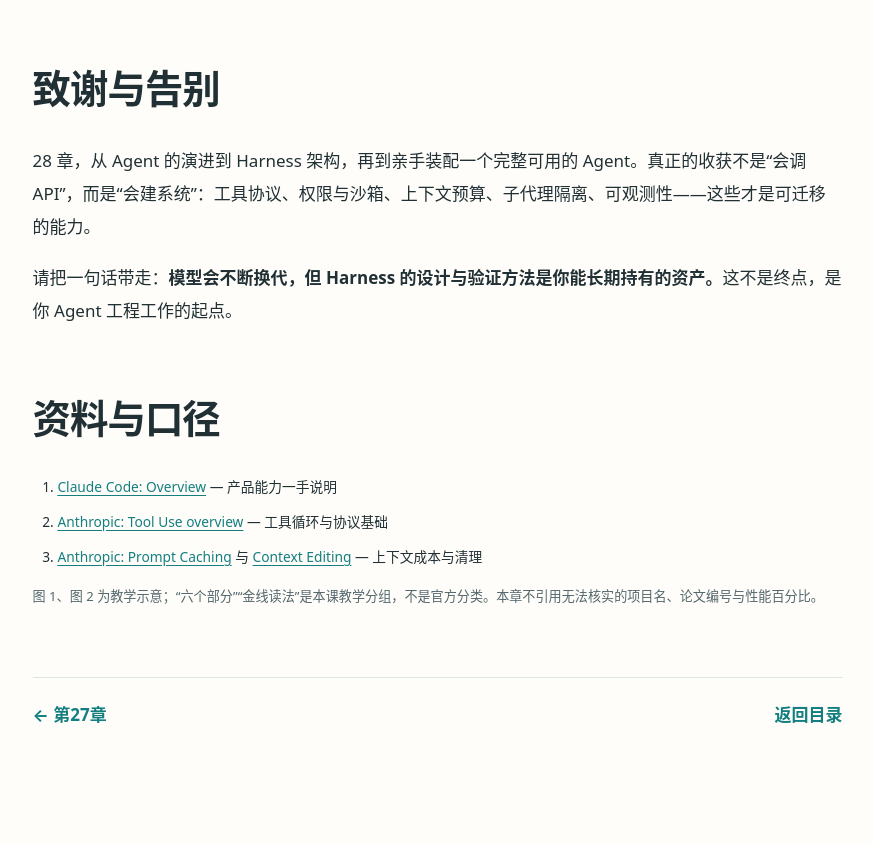
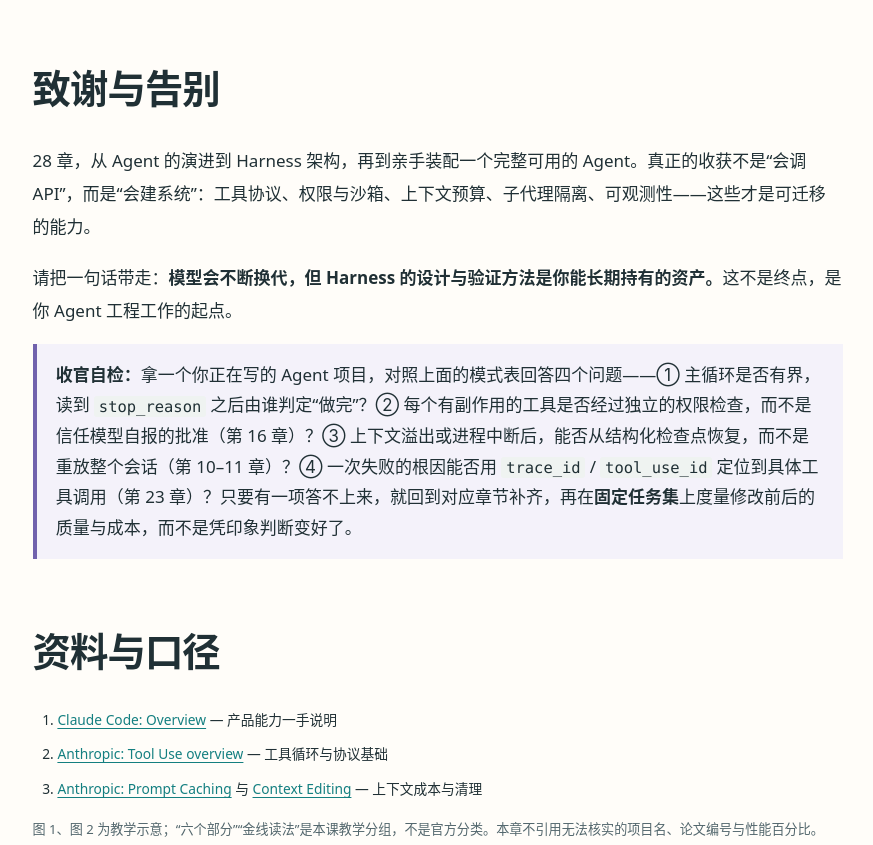
Before and after one commit to 1998x-stack/claude-code-agent-tutorial, a plain HTML site: page site/chapters/28.html in a window 1280 px wide. Shown: the part 4000-4845 px from the top of the page, without its empty margins (338-1211 px from the left). Drawn offline with Linux system fonts and the light colour scheme.

Commit message:
docs(ch28): add a capstone self-audit exercise to the closing chapter
Chapter 28 was the only concept page without an exercise, so the article
contract's problem-to-practice loop ended abruptly. Add a four-question
self-audit tied to the bounded-loop, permission, checkpoint and
observability chapters, telling readers to measure before/after on a
fixed task set.

```diff
--- a/site/chapters/28.html
+++ b/site/chapters/28.html
@@ -5,6 +5,6 @@
 <section id="next" aria-labelledby="next-h"><h2 id="next-h">你还能往哪走</h2><p>下面只列方向与起步动作，不给随版本变化的模型名或时间承诺：</p><ul><li><strong>视觉/桌面操作</strong>：让 Agent 看屏幕、定位 UI 元素。从官方计算机使用能力的参考实现入手，但注意其安全风险远高于文本操作。</li><li><strong>多代理协作</strong>：把临时子代理升级为持久代理，通过标准协议通信；难点在授权与状态一致性。</li><li><strong>小模型专用化</strong>：用小数据微调小模型降低延迟与成本；难点在评估与数据质量，不在训练脚本。</li><li><strong>生产部署</strong>：把 Agent 封装为服务，处理并发、认证、资源隔离与用量计量。</li></ul><p>无论哪个方向，验收方式都一样：在<strong>固定任务集</strong>上度量质量与成本，而不是相信任一方的宣传指标。</p></section>
 <section id="contribute" aria-labelledby="contribute-h"><h2 id="contribute-h">开源贡献的四个入口</h2><ul><li><strong>写一个 MCP 服务器</strong>：对接一个数据库或开发工具。门槛低、用户价值高，但必须处理好授权与最小权限。</li><li><strong>贡献 SDK / 工具</strong>：从文档修正与可复现的 bug 报告开始，再到小型 PR。一个信息完整的 bug 报告本身就有价值。</li><li><strong>写文档与教程</strong>：把你踩过的坑写成可复现的步骤；中英双语的准确性尤其珍贵。</li><li><strong>公开你的验证结果</strong>：把“我在什么版本、什么任务集上测到了什么”写出来，这比任何观点都有说服力。</li></ul><div class="callout"><h3>最好的学习方式是教别人</h3><p>试着把你搭建 Agent 的过程写成一篇可复现的帖子。你会发现自己以为懂了的地方，其实还没完全理解。</p></div></section>
 <section id="literacy" aria-labelledby="literacy-h"><h2 id="literacy-h">Agent 时代工程师的四项素养</h2><ul><li><strong>系统设计思维</strong>：Agent 会写代码，但不替你决定取舍——缓存怎么配、一致性如何保证、边界在哪里。</li><li><strong>评估与测试</strong>：“如何知道 Agent 做对了”会成为日常。不能因为输出了“done”就相信任务完成。</li><li><strong>上下文与提示设计</strong>：写系统提示像写代码（精确、结构化），也像与人沟通（理解注意力与偏差）。</li><li><strong>安全思维</strong>：Agent 一分钟能执行几十个命令。权限最小化、变更审计、回滚能力、沙箱隔离都是门槛，不是可选项。</li></ul></section>
-<section id="closing" aria-labelledby="closing-h"><h2 id="closing-h">致谢与告别</h2><p>28 章，从 Agent 的演进到 Harness 架构，再到亲手装配一个完整可用的 Agent。真正的收获不是“会调 API”，而是“会建系统”：工具协议、权限与沙箱、上下文预算、子代理隔离、可观测性——这些才是可迁移的能力。</p><p>请把一句话带走：<strong>模型会不断换代，但 Harness 的设计与验证方法是你能长期持有的资产。</strong>这不是终点，是你 Agent 工程工作的起点。</p></section>
+<section id="closing" aria-labelledby="closing-h"><h2 id="closing-h">致谢与告别</h2><p>28 章，从 Agent 的演进到 Harness 架构，再到亲手装配一个完整可用的 Agent。真正的收获不是“会调 API”，而是“会建系统”：工具协议、权限与沙箱、上下文预算、子代理隔离、可观测性——这些才是可迁移的能力。</p><p>请把一句话带走：<strong>模型会不断换代，但 Harness 的设计与验证方法是你能长期持有的资产。</strong>这不是终点，是你 Agent 工程工作的起点。</p><div class="exercise"><strong>收官自检：</strong>拿一个你正在写的 Agent 项目，对照上面的模式表回答四个问题——① 主循环是否有界，读到 <code>stop_reason</code> 之后由谁判定“做完”？② 每个有副作用的工具是否经过独立的权限检查，而不是信任模型自报的批准（第 16 章）？③ 上下文溢出或进程中断后，能否从结构化检查点恢复，而不是重放整个会话（第 10–11 章）？④ 一次失败的根因能否用 <code>trace_id</code> / <code>tool_use_id</code> 定位到具体工具调用（第 23 章）？只要有一项答不上来，就回到对应章节补齐，再在<strong>固定任务集</strong>上度量修改前后的质量与成本，而不是凭印象判断变好了。</div></section>
 <section id="references" aria-labelledby="references-h"><h2 id="references-h">资料与口径</h2><ol class="refs"><li><a href="https://code.claude.com/docs/en/overview">Claude Code: Overview</a> — 产品能力一手说明</li><li><a href="https://platform.claude.com/docs/en/agents-and-tools/tool-use/overview">Anthropic: Tool Use overview</a> — 工具循环与协议基础</li><li><a href="https://platform.claude.com/docs/en/build-with-claude/prompt-caching">Anthropic: Prompt Caching</a> 与 <a href="https://platform.claude.com/docs/en/build-with-claude/context-editing">Context Editing</a> — 上下文成本与清理</li></ol><p class="figure-note">图 1、图 2 为教学示意；“六个部分”“金线读法”是本课教学分组，不是官方分类。本章不引用无法核实的项目名、论文编号与性能百分比。</p></section>
 <nav class="lesson-pager" aria-label="章节切换"><a href="27.html">← 第27章</a><a href="../index.html">返回目录</a></nav></article></main></div></body></html>
```
